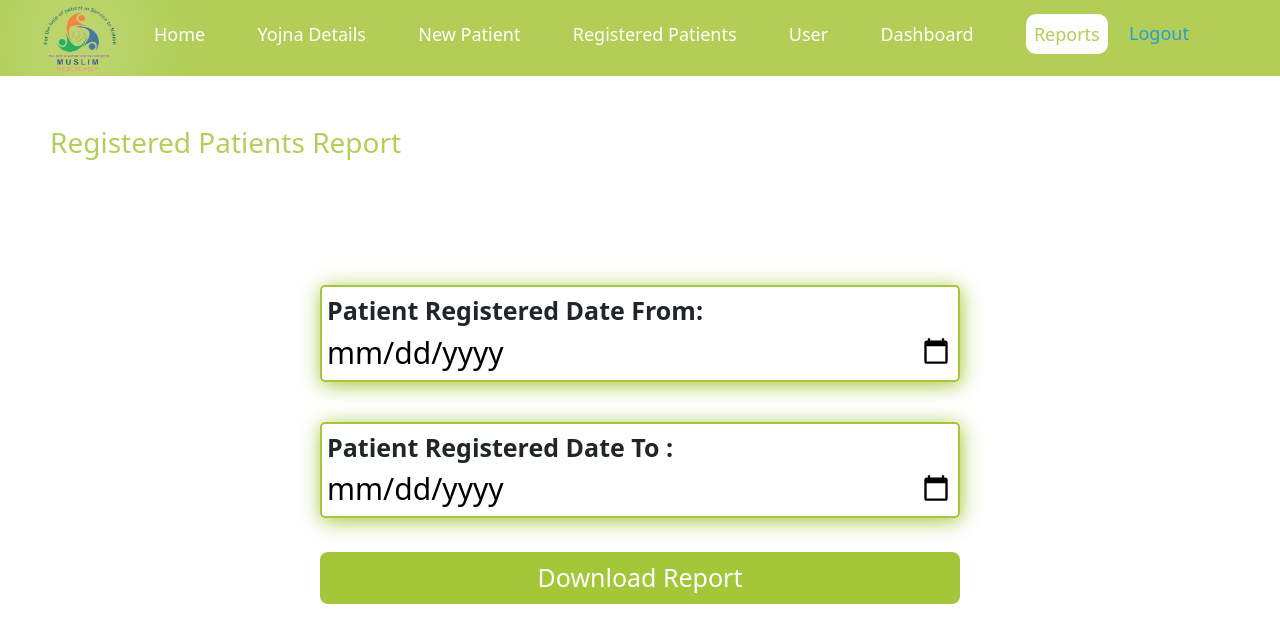
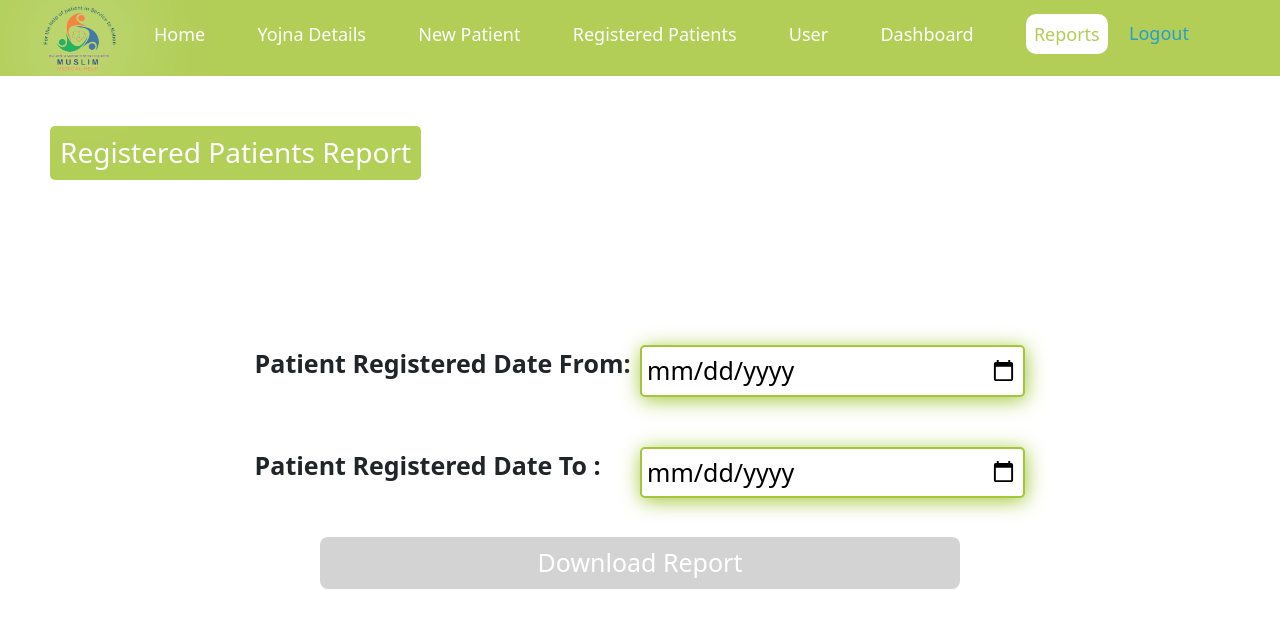
Before and after one commit to Tekisky123/MMH-frontEnd-1, a React (Create React App) app: page /reports in a window 1280 px wide. Shown: the top 642 px of the page. Built offline with nearby package versions, Linux system fonts and the light colour scheme; sample sign-in values are in the browser's storage.

Commit message:
css changes

```diff
--- a/src/Assets/Styles/RegisteredPatients.css
+++ b/src/Assets/Styles/RegisteredPatients.css
@@ -18,8 +18,8 @@
 
 .patient-card {
   border-radius: 8px;
-  margin: 20px 0px;
-  padding: 30px;
+  /* margin: 20px 0px; */
+  padding: 15px 30px;
    /* Use full width on smaller screens */ /* Limit max width for larger screens */
   box-shadow: 1px 1px 8px black;
   background-color: #ffffffee;
@@ -29,7 +29,7 @@
 .patient-table{
   font-size: 20px;
   width: 100%;
-  margin: 10px 20px;
+  /* margin: 10px 20px; */
   position: relative;
 
 }
@@ -70,7 +70,7 @@
 .data-btn {
   display: flex;
   flex-direction: row;
-  margin-top: 20px;
+  /* margin-top: 20px; */
   width: 100%;
   justify-content: space-evenly;
   /* align-items:center; */
--- a/src/Assets/Styles/Yojna.css
+++ b/src/Assets/Styles/Yojna.css
@@ -13,8 +13,8 @@
 }
 .cards-container {
   display: flex;
-  flex-wrap: wrap; /* Allow cards to wrap to the next line */
-  gap: 100px; /* Reduced the gap for better spacing */
+  flex-wrap: wrap;
+  justify-content: space-evenly;
   /* background-color: rgba(184, 181, 181, 0.522); */
 }
 
--- a/src/Components/Pages/OpRegisteredPatients.jsx
+++ b/src/Components/Pages/OpRegisteredPatients.jsx
@@ -68,6 +68,8 @@ const OpRegisteredPatients = () => {
       setSearchTerm('Scheme & Hospital Selected');
     } else if (cardStatus === 'pending') {
       setSearchTerm('Patient Registered');
+    } else if (cardStatus === 'closed') {
+      setSearchTerm('closed');
     }
   }, []);
 
@@ -345,7 +347,7 @@ const OpRegisteredPatients = () => {
                   </table>
                 </div>
 
-                <p>
+                <p style={{marginBottom:"0px"}}>
                   {/* {files.length > 0 ? (
                     <div className="file-upload-or-not">
                       <img
--- a/src/Components/Pages/PDFDownload.jsx
+++ b/src/Components/Pages/PDFDownload.jsx
@@ -179,7 +179,7 @@ const PDFDownload = ({ item }) => {
   };
 
   return (
-    <div>
+    <>
       <button className="pdf-download-btn"
         onClick={generatePdf}
         style={{
@@ -189,7 +189,7 @@ const PDFDownload = ({ item }) => {
       >
         <FaFileDownload />
       </button>
-    </div>
+    </>
   );
 };
 
--- a/src/Components/Pages/RegisteredPatients.jsx
+++ b/src/Components/Pages/RegisteredPatients.jsx
@@ -252,7 +252,7 @@ const RegisteredPatients = () => {
                   </table>
                 </div>
 
-                <p>
+                <p style={{marginBottom:"0px"}}>
                   {/* {files.length > 0 ? (
                     <div className="file-upload-or-not">
                       <img
--- a/src/Components/Pages/Reports.jsx
+++ b/src/Components/Pages/Reports.jsx
@@ -1,7 +1,7 @@
-import React, { useState, useEffect } from 'react';
-import axios from 'axios';
-import * as XLSX from 'xlsx';
-import "../../Components/dashboard/Dashboard.css"
+import React, { useState, useEffect } from "react";
+import axios from "axios";
+import * as XLSX from "xlsx";
+import "../../Components/dashboard/Dashboard.css";
 
 const Reports = () => {
   const [startDate, setStartDate] = useState(null);
@@ -11,27 +11,31 @@ const Reports = () => {
   const fetchData = async () => {
     try {
       // Replace 'your_api_endpoint' with the actual API endpoint you are using
-      const apiEndpoint = 'http://13.126.14.109:4000/patient/getpatient';
+      const apiEndpoint = "http://13.126.14.109:4000/patient/getpatient";
       const response = await axios.get(apiEndpoint);
 
       // Check if the API request was successful (status code 200)
       if (response.status === 200) {
-        const entries = response.data.result;  // Replace 'entries' with the actual key containing your data
+        const entries = response.data.result; // Replace 'entries' with the actual key containing your data
 
         // Filter data based on the date range
-        const filteredEntries = filterDataByDateRange(entries, startDate, endDate);
+        const filteredEntries = filterDataByDateRange(
+          entries,
+          startDate,
+          endDate
+        );
 
         // Add a 'Sr.No.' column and extract other desired fields from each entry
         const formattedEntries = filteredEntries.map((entry, index) => ({
-          'Sr.No.': index + 1,
-          'Registered Date': entry.registeredDate,
-          'Name of Patient': entry.patientDetails.name,
-          'Age': entry.patientDetails.age,
-          'Gender': entry.patientDetails.sex,
-          'Address': entry.patientDetails.address,
-          'Contact': entry.patientDetails.mobile,
-          'Disease': entry.disease,
-          'Referred By': entry.referredBy,
+          "Sr.No.": index + 1,
+          "Registered Date": entry.registeredDate,
+          "Name of Patient": entry.patientDetails.name,
+          Age: entry.patientDetails.age,
+          Gender: entry.patientDetails.sex,
+          Address: entry.patientDetails.address,
+          Contact: entry.patientDetails.mobile,
+          Disease: entry.disease,
+          "Referred By": entry.referredBy,
         }));
 
         // Create a worksheet
@@ -39,16 +43,18 @@ const Reports = () => {
 
         // Create a workbook
         const wb = XLSX.utils.book_new();
-        XLSX.utils.book_append_sheet(wb, ws, 'Sheet 1');
+        XLSX.utils.book_append_sheet(wb, ws, "Sheet 1");
 
         // Save the workbook to an Excel file
-        XLSX.writeFile(wb, 'patient_data.xlsx');
-        console.log('Data has been exported to patient_data.xlsx');
+        XLSX.writeFile(wb, "patient_data.xlsx");
+        console.log("Data has been exported to patient_data.xlsx");
       } else {
-        console.error(`Error: Unable to fetch data from the API. Status code: ${response.status}`);
+        console.error(
+          `Error: Unable to fetch data from the API. Status code: ${response.status}`
+        );
       }
     } catch (error) {
-      console.error('Error:', error);
+      console.error("Error:", error);
     }
   };
 
@@ -64,23 +70,34 @@ const Reports = () => {
     });
   };
 
-  return (<>
-        <div style={{margin:"0px"}} className="dashboard-heading">
+  return (
+    <>
+      <div style={{ margin: "0px" }} className="dashboard-heading">
         <h3>Registered Patients Report</h3>
       </div>
-      <div  className="Download-excel">
-   <div className='inputDiv'>
-  <label htmlFor='dateFrom'>Patient Registered Date From:</label>
-  <input id='dateFrom' type="date" onChange={(e) => setStartDate(new Date(e.target.value))} />
-</div>
-      <div className='inputDiv'>
-        <label htmlFor='dateTo'>Patient Registered Date To :</label>
-        <input id='dateTo' type="date" onChange={(e) => setEndDate(new Date(e.target.value))} />
+      <div className="Download-excel">
+        <div className="inputDiv">
+          <label htmlFor="dateFrom">Patient Registered Date From:</label>
+          <input
+            id="dateFrom"
+            type="date"
+            onChange={(e) => setStartDate(new Date(e.target.value))}
+          />
+        </div>
+        <div className="inputDiv">
+          <label htmlFor="dateTo">Patient Registered Date To :</label>
+          <input
+            id="dateTo"
+            type="date"
+            onChange={(e) => setEndDate(new Date(e.target.value))}
+          />
+        </div>
+        {/* <button onClick={() => fetchData()}>Download Report</button> */}
+        <button onClick={() => fetchData()} disabled={!startDate || !endDate}>
+          Download Report
+        </button>
       </div>
-      <button onClick={() => fetchData()}>Download Report</button>
-    </div>
-  </>
-
+    </>
   );
 };
 
--- a/src/Components/dashboard/Dashboard.css
+++ b/src/Components/dashboard/Dashboard.css
@@ -9,7 +9,7 @@
   background-color: rgba(255, 255, 255, 0.5);
   background-size: cover;
   background-repeat: no-repeat;
-  height: 100vh;
+  /* height: 100vh; */
 }
 
 .dashboard-card,
@@ -36,7 +36,7 @@
 
 .dashboard-big-card {
   width: 1300px;
-  margin-top: 50px;
+  /* margin-top: 50px; */
   display: flex;
   justify-content: space-around;
 }
@@ -93,8 +93,13 @@
 
 .operaterCards{
   display: flex;
-  justify-content: space-around;
-  width: 100%;
+  justify-content:space-between;
+  width: 80%;
+}
+.operaterCards2{
+  display: flex;
+  justify-content:space-between;
+  width: 80%;
 }
 .status-Section{
   display: flex;
@@ -120,29 +125,40 @@
     font-size: 25px;
     height: fit-content;
     width: 50vw;
+    cursor: pointer;
+}
+.Download-excel button:disabled{
+  background-color: lightgray;
 }
 .Download-excel .inputDiv{
   padding: 5px;
-  margin: 10px;
-  display: flex;
-  flex-direction: column;
-  border: 2px solid #a4c639;
-  box-shadow: 1px 3px 20px #a4c639;
-  border-radius: 5px;
-  width: 50%;
-  font-weight: bold;
+    margin: 10px;
+    display: flex;
+    justify-content: space-between;
+    border-radius: 5px;
+    width: 61%;
+    font-weight: bold;
 }
 .Download-excel .inputDiv label{
  margin: 0px;
  font-size: 25px;
+ width: 50%;
 }
 .Download-excel .inputDiv input{
-  border: none;
-  font-size: 30px;
+  padding: 5px;
+  border-radius: 5px;
+  border: 2px solid #a4c639;
+  box-shadow: 1px 3px 20px #a4c639;
+  font-size: 25px;
+  width: 50%;
 }
 .dashboard-heading h3{
   margin: 50px 0px 0px 50px;
-    color: #B2CF57;
+  color: #fff;
+  background-color: #B2CF57;
+  width: fit-content;
+  padding: 10px;
+  border-radius: 5px;
 }
 /* dkjfhvjdbvgskdgvdcvkjb */
 @media only screen and (max-width: 600px) {
--- a/src/Components/dashboard/Dashboard.jsx
+++ b/src/Components/dashboard/Dashboard.jsx
@@ -120,7 +120,9 @@ const Dashboard = () => {
 
   return (
     <>
-
+   <div className="dashboard-heading">
+        <h3>Monthly Status</h3>
+      </div>
 
     <div className="dashbord-main">
       {/* First Row */}
@@ -145,6 +147,13 @@ const Dashboard = () => {
         <p className="card-value">{data.PendingCasesMoreThan5Days}</p>
       </div>
 
+
+    </div>
+{/* <hr/> */}
+    <div className="dashboard-heading">
+        <h3>Overall Status</h3>
+      </div>
+    <div className="dashbord-main">
       {/* Second Row */}
       <div className="dashboard-big-card">
         <div className="dashboard-card amount">
@@ -163,7 +172,7 @@ const Dashboard = () => {
         </div>
       </div>
 
-      <div className="dashboard-big-card">
+      {/* <div className="dashboard-big-card">
        <div className="dashboard-card cards">
         <h1 className="total-approach-heading ">Registered Patients</h1>
         <p className="card-value">{data.registerPatients ? data.registerPatients : 0}</p>
@@ -178,7 +187,7 @@ const Dashboard = () => {
         <h1 className="total-approach-heading ">Sceme and Hospital Selected</h1>
         <p className="card-value">{data.schemeAndHospitalSelected ? data.schemeAndHospitalSelected : 0}</p>
       </div>
-       </div>
+       </div> */}
     </div>
     </>
 
--- a/src/Components/dashboard/OperatorDashboard.jsx
+++ b/src/Components/dashboard/OperatorDashboard.jsx
@@ -120,19 +120,7 @@ const OperatorDashboard = () => {
                 : 0}
             </NavLink>
           </div>
-          <div className="dashboard-card pending-cases">
-            <h1 className="pending-cases-heading ">
-             Cases closed in this month
-            </h1>
-            <NavLink
-              to="/opRegistered-patients/pending"
-              className="card-pending-value"
-            >
-              {data.closePatientDetailsCount
-                ? data.closePatientDetailsCount
-                : 0}
-            </NavLink>
-          </div>
+
           <div className="dashboard-card pending-cases">
             <h1 className="pending-cases-heading ">
               Registered Patients
@@ -148,6 +136,26 @@ const OperatorDashboard = () => {
           </div>
         </div>
       </div>
+      <div className="dashboard-heading">
+        <h3>Cases Closed</h3>
+      </div>
+      <div className="dashbord-main">
+        <div className="operaterCards2">
+        <div className="dashboard-card pending-cases">
+            <h1 className="pending-cases-heading ">
+             Cases closed in this month
+            </h1>
+            <NavLink
+              to="/opRegistered-patients/closed"
+              className="card-pending-value"
+            >
+              {data.closePatientDetailsCount
+                ? data.closePatientDetailsCount
+                : 0}
+            </NavLink>
+          </div>
+        </div>
+      </div>
     </>
   );
 };
```
